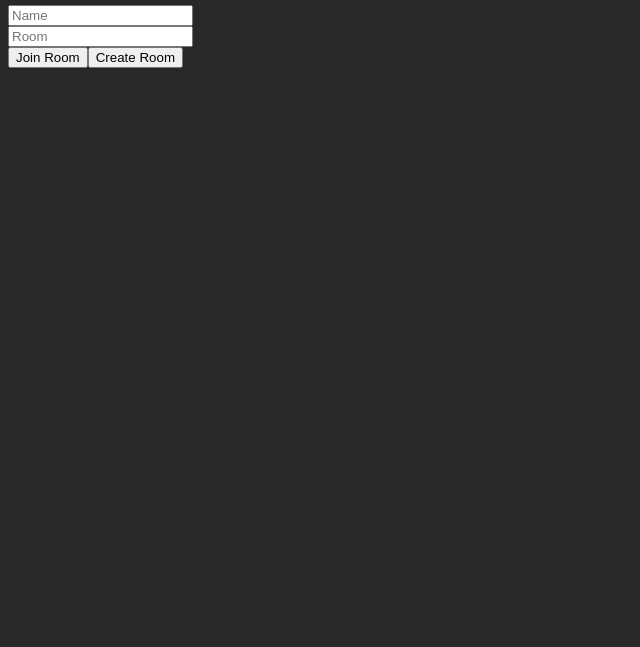
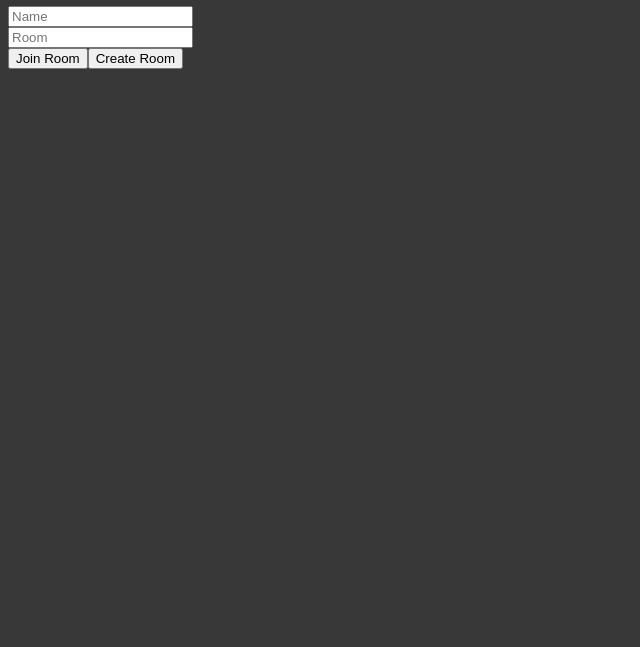
Before and after one commit to uos-cs-capstone-2020/youtube-party, a React app: page / in a window 1280 px wide. Shown: the part 153-800 px from the top of the page, without its empty margins (0-640 px from the left). Built offline with nearby package versions, Linux system fonts and the light colour scheme; some packages are replaced by stand-ins of ours; no server answers.

Commit message:
font family추가

```diff
--- a/src/client/components/Header.css
+++ b/src/client/components/Header.css
@@ -1,7 +1,5 @@
 .Header{
     display: flex;
-    flex-direction: row;
-    justify-content: center;
     align-items: center;
 }
 
@@ -14,7 +12,6 @@
 
 .title{
     flex: 10;
-    font-family: Verdana, Geneva, Tahoma, sans-serif;
     font-size: 130%;
     font-weight: 900;
 }
--- a/src/client/components/Join.css
+++ b/src/client/components/Join.css
@@ -1,13 +1,16 @@
 body{
-    background-color: #282828;
+    background-color: #383838;
+    font-family: Verdana, Geneva, Tahoma, sans-serif;
     color: white;
+    display: flex;
+    flex-direction: column;
+    justify-content: space-around;
 }
 
 .box{
     display: flex;
-    overflow: auto;
+    flex-wrap: wrap;
     width: 100%;
-    height: 100%;
 
     justify-content: space-around;
     align-content: flex-start;
@@ -15,13 +18,12 @@ body{
 }
 .Join{
     flex: 3;
-    height:100%;
     max-width: 300px;
-    min-height: 300px;
+    min-width: 250px;
 }
 
 .RoomList{
     flex: 7;
     height: 100%;
-    min-height: 300px;
+    min-width: 250px;
 }
```
